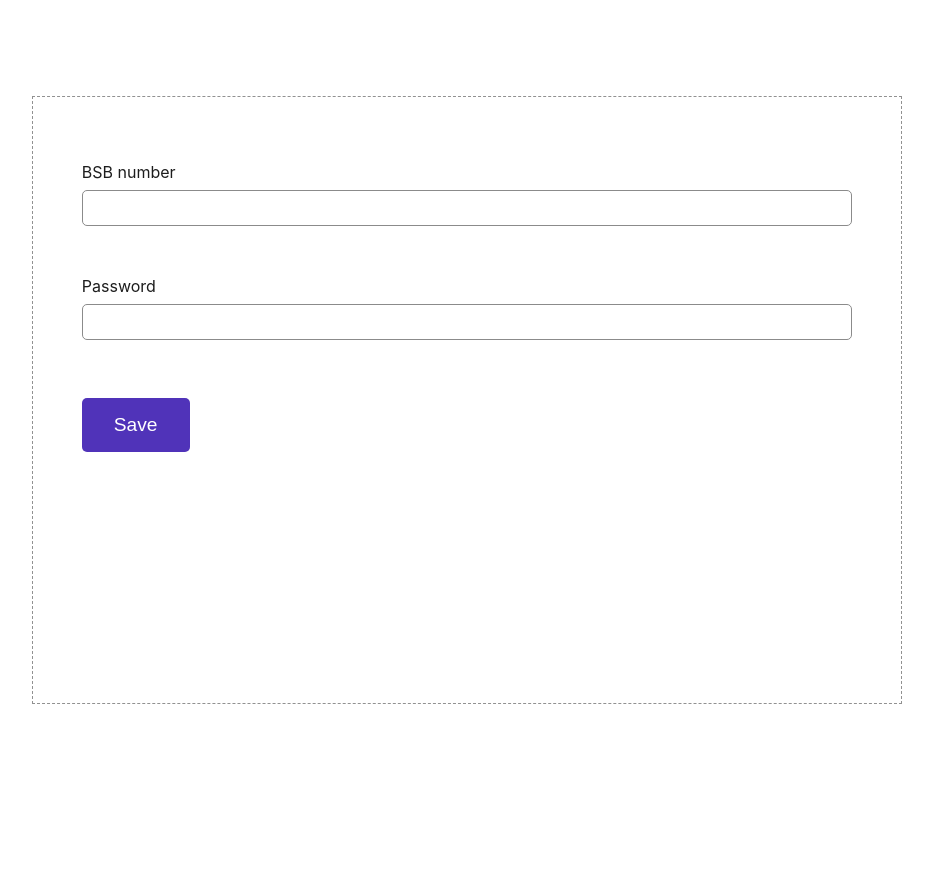
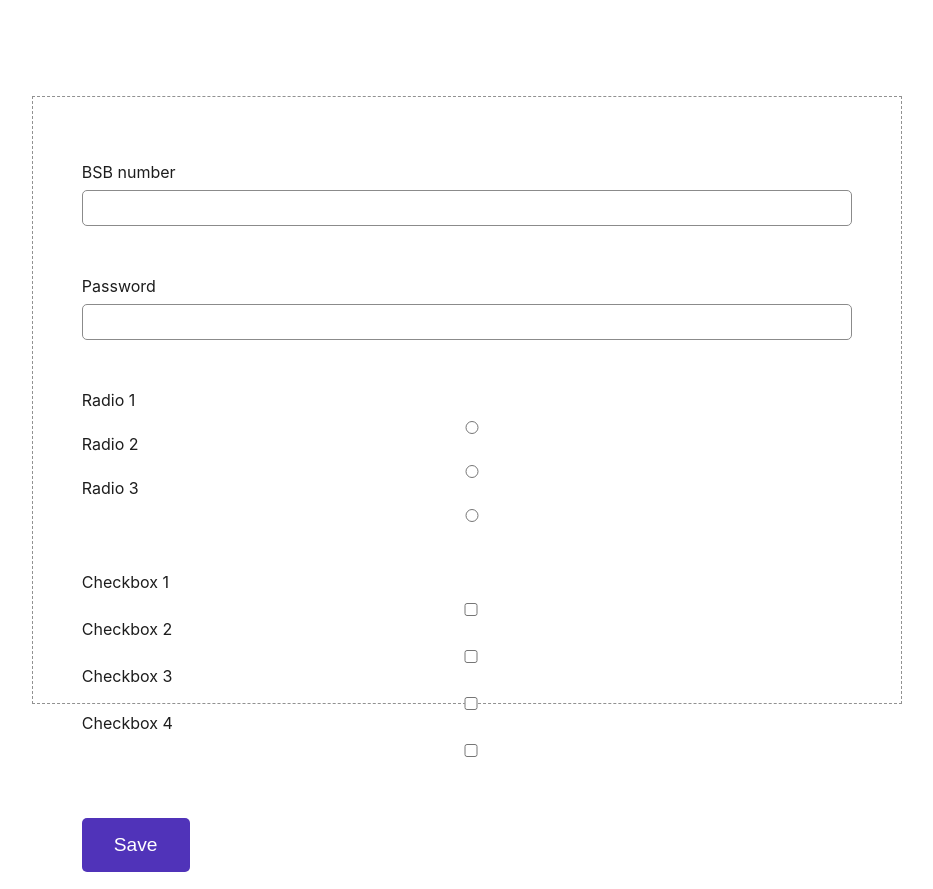
Before and after one commit to p12y/validator, a website with bundled scripts: page index.html in a window 1280 px wide. Shown: the whole page, without its empty margins (173-1106 px from the left). Before the commit the page ends 800 px from the top, so only its background shows below. Built offline with nearby package versions, Linux system fonts and the light colour scheme.

Commit message:
Add support for radios/checkboxes

```diff
--- a/index.html
+++ b/index.html
@@ -9,9 +9,9 @@
               type="text"
               id="bsbInput"
               name="bsb"
+              data-vr-not-empty="true"
               data-vr-not-empty__message="You must enter a BSB"
-              data-vr-not-empty="true"
-              data-vr-numeric="true"
+              data-vr-numeric="false"
               data-vr-numeric__message="BSB must be numeric"
               data-vr-string-length="true"
               data-vr-string-length__min="6"
@@ -37,6 +37,67 @@
           </div>
 
           <div class="form-field">
+            <label for="radio-1">Radio 1</label>
+            <input
+              type="radio"
+              id="radio-1"
+              name="radio-example"
+              value="1"
+              data-vr-choice="true"
+              data-vr-choice__message="You must select a radio"
+              data-vr-choice__min="1"
+              data-vr-callback="fieldValidationCallback"
+            />
+
+            <label for="radio-2">Radio 2</label>
+            <input type="radio" id="radio-2" name="radio-example" value="2" />
+
+            <label for="radio-3">Radio 3</label>
+            <input type="radio" id="radio-3" name="radio-example" value="3" />
+            <div class="message"></div>
+          </div>
+
+          <div class="form-field">
+            <label for="checkbox-1">Checkbox 1</label>
+            <input
+              type="checkbox"
+              id="checkbox-1"
+              name="checkbox-example"
+              value="1"
+              data-vr-choice="true"
+              data-vr-choice__message="You must select between 2 & 3 options"
+              data-vr-choice__min="2"
+              data-vr-choice__max="3"
+              data-vr-callback="fieldValidationCallback"
+            />
+
+            <label for="checkbox-2">Checkbox 2</label>
+            <input
+              type="checkbox"
+              id="checkbox-2"
+              name="checkbox-example"
+              value="2"
+            />
+
+            <label for="checkbox-3">Checkbox 3</label>
+            <input
+              type="checkbox"
+              id="checkbox-3"
+              name="checkbox-example"
+              value="3"
+            />
+
+            <label for="checkbox-4">Checkbox 4</label>
+            <input
+              type="checkbox"
+              id="checkbox-4"
+              name="checkbox-example"
+              value="4"
+            />
+            <div class="message"></div>
+          </div>
+
+          <div class="form-field">
             <button>Save</button>
           </div>
         </div>
```
Also changed, not shown: validator.js (+71 -23 lines).
